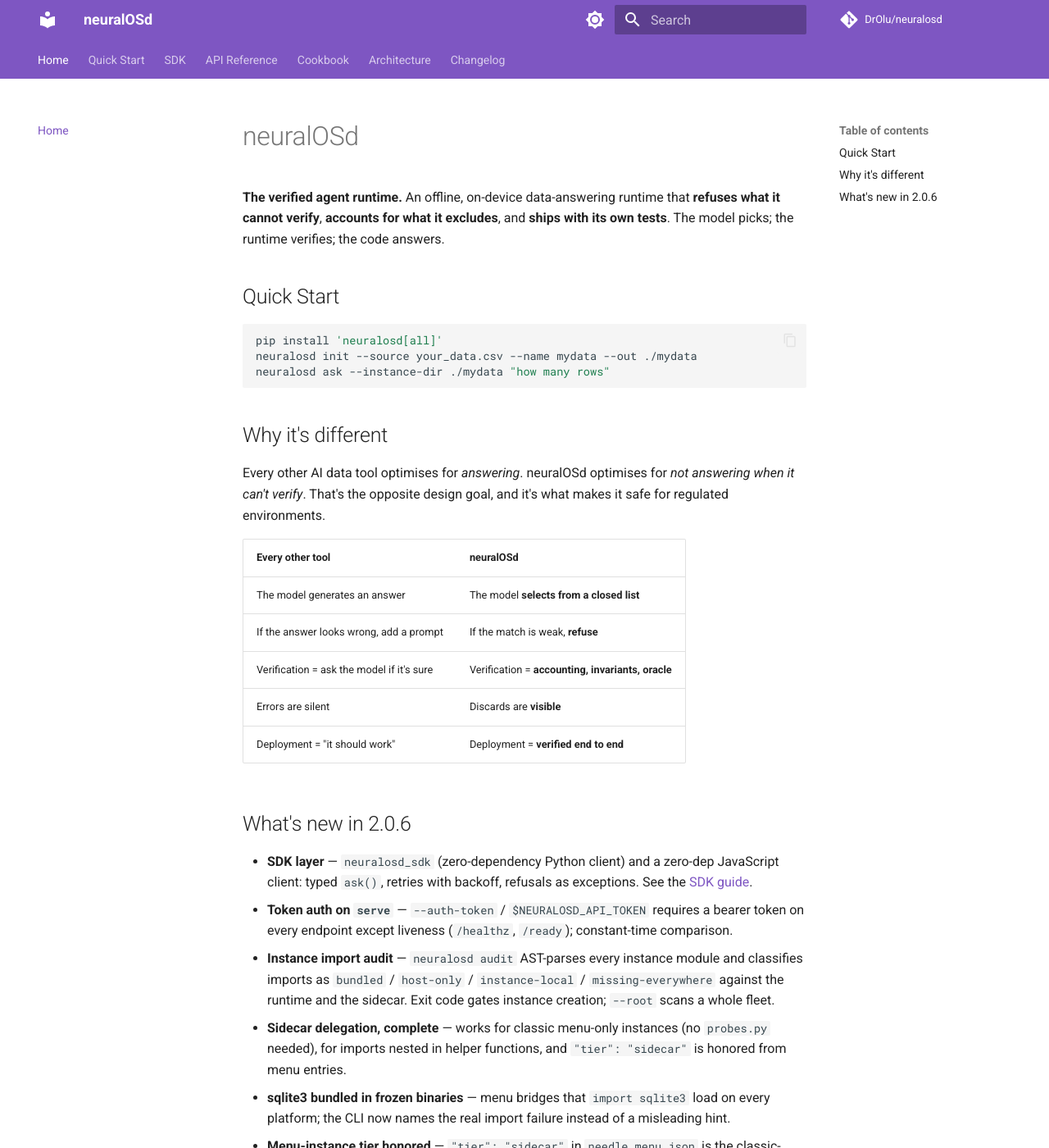
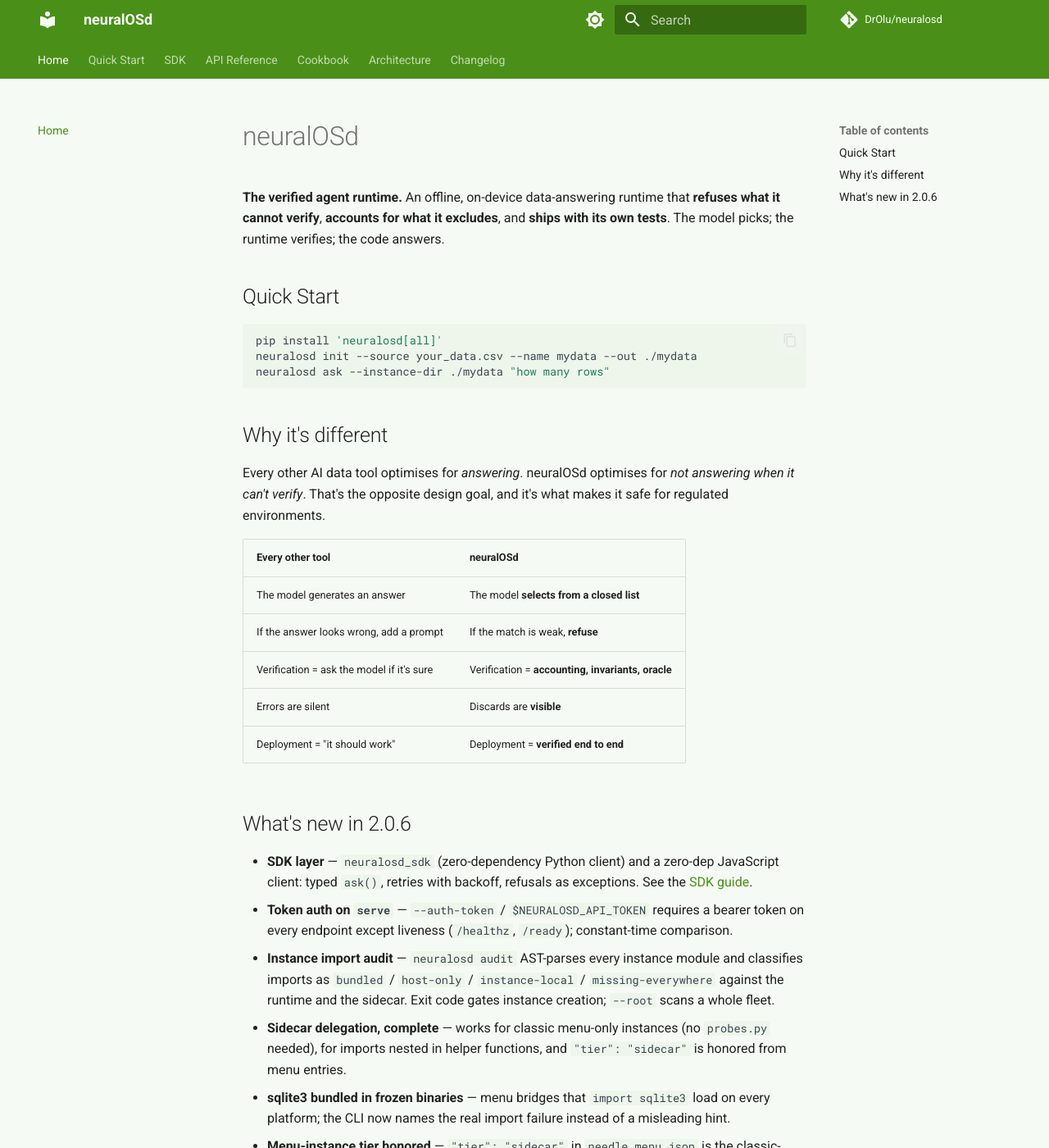
Before and after one commit to DrOlu/neuralosd, an MkDocs documentation site: the page built from docs/index.md, in a window 1280 px wide and 1400 px high. Shown: the whole window at 82% size. Built offline with MkDocs 1.6.1 and Material for MkDocs 9.7.7, drawn with Linux system fonts in a browser that asks for light colours; comment, search, counter and statistics services are not loaded.

Commit message:
docs: brand the site with the neuralos.ng green palette
deep green #4a9018 primary, lime #a0e030 accent (light scheme uses the
deep green for links — lime on white is unreadable; slate uses lime on
the near-black #061a0a surfaces), matching neuralosd.neuralos.ng.

```diff
--- /dev/null
+++ b/docs/stylesheets/brand.css
@@ -0,0 +1,26 @@
+/* neuralOSd brand — matches neuralosd.neuralos.ng
+   deep green #4a9018 (primary) · lime #a0e030 (accent)
+   light surface #f6faf4 · near-black #061a0a */
+
+/* light scheme (default) */
+:root > * {
+  --md-primary-fg-color: #4a9018;
+  --md-primary-fg-color--light: #5a9a28;
+  --md-primary-fg-color--dark: #2d5c2d;
+  --md-primary-bg-color: #f6faf4;
+  --md-accent-fg-color: #4a9018;
+  --md-typeset-a-color: #4a9018;
+  --md-default-bg-color: #f6faf4;
+  --md-code-bg-color: #eef6ec;
+}
+
+/* dark (slate) scheme — the marketing site's native look */
+[data-md-color-scheme="slate"] {
+  --md-primary-fg-color: #061a0a;
+  --md-primary-bg-color: #020e08;
+  --md-accent-fg-color: #a0e030;
+  --md-typeset-a-color: #a0e030;
+  --md-default-bg-color: #061a0a;
+  --md-code-bg-color: #010a05;
+  --md-footer-bg-color: #010a05;
+}
--- a/mkdocs.yml
+++ b/mkdocs.yml
@@ -11,14 +11,14 @@
   name: material
   palette:
     - scheme: default
-      primary: deep purple
-      accent: amber
+      primary: custom
+      accent: custom
       toggle:
         icon: material/brightness-7
         name: Switch to dark mode
     - scheme: slate
-      primary: deep purple
-      accent: amber
+      primary: custom
+      accent: custom
       toggle:
         icon: material/brightness-4
         name: Switch to light mode
@@ -49,6 +49,9 @@
   - toc:
       permalink: true
 
+extra_css:
+  - stylesheets/brand.css
+
 extra:
   social:
     - icon: fontawesome/brands/github
```
